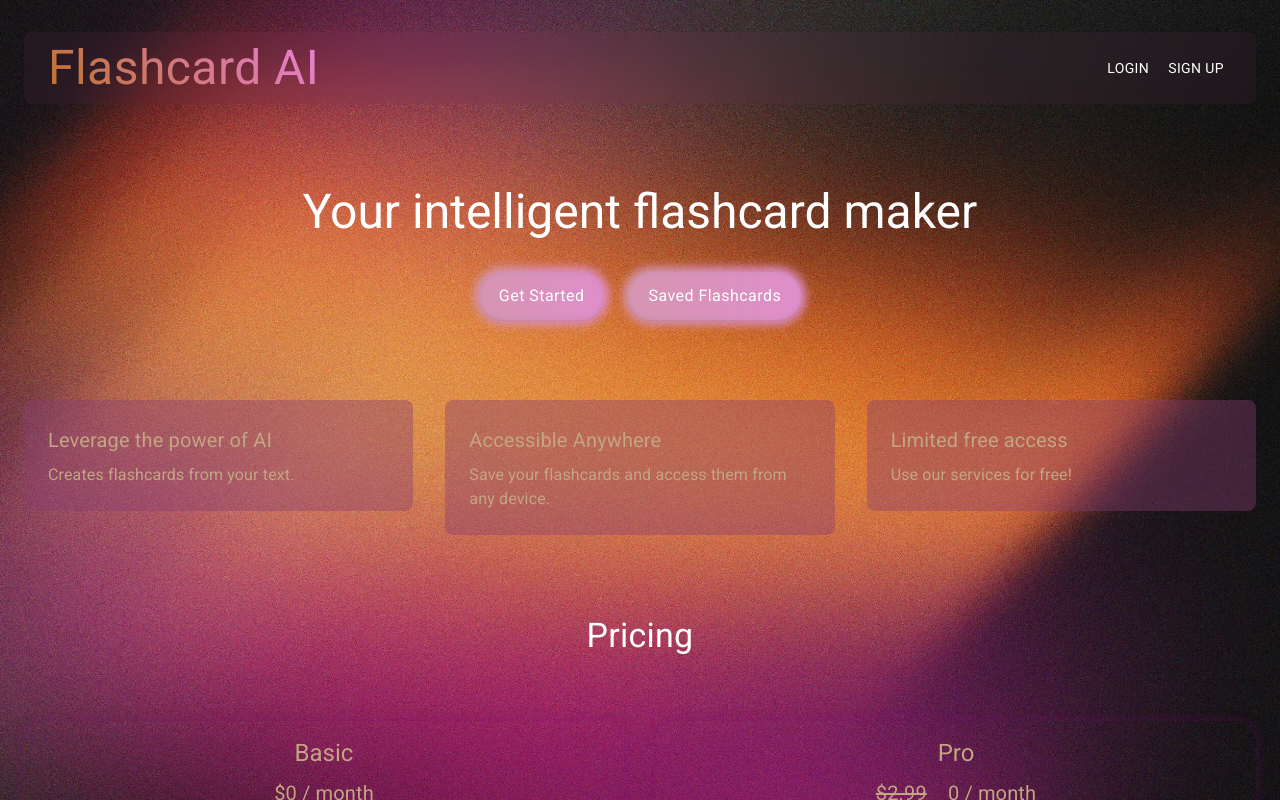
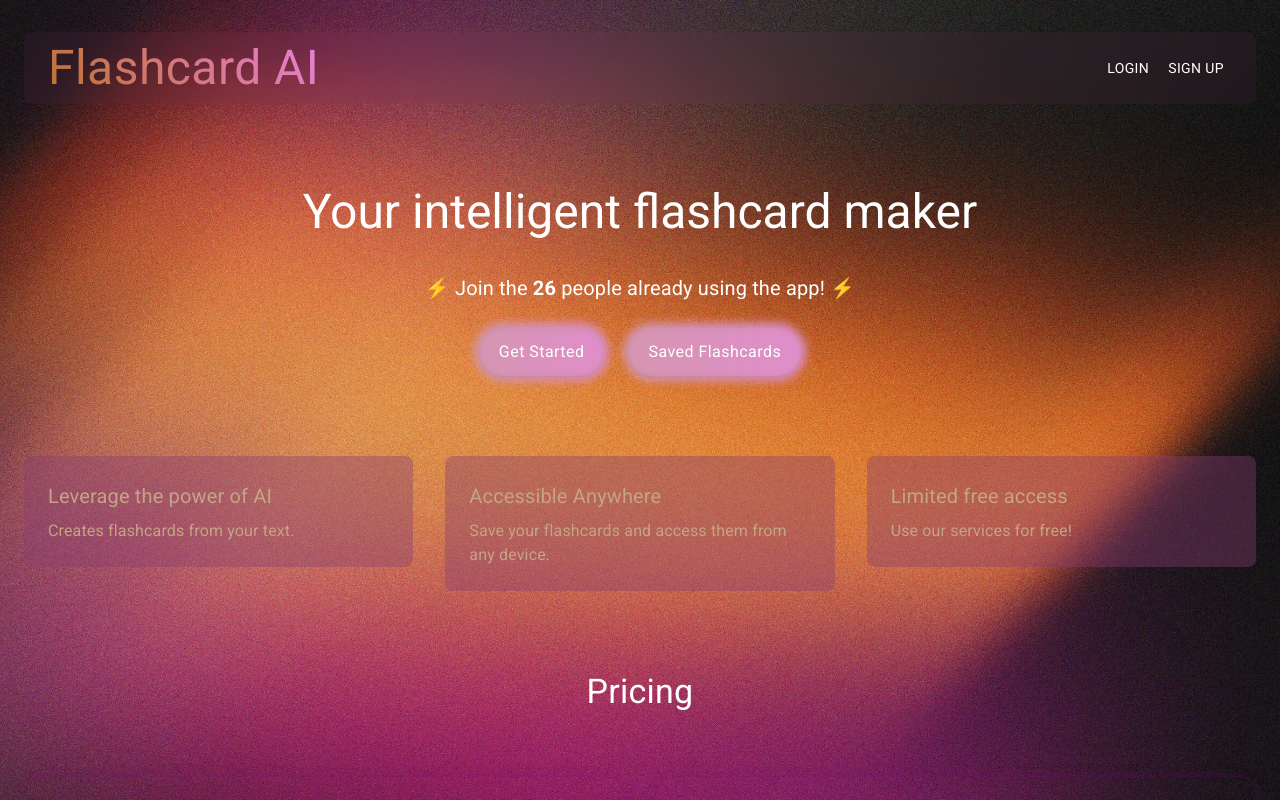
Before and after one commit to Medxo-pro/Flashcard-SaaS, a Next.js app: page / in a window 1280 px wide. Shown: the top 800 px of the page. Built offline with nearby package versions, Linux system fonts and the light colour scheme; no server answers.

Commit message:
stats added

```diff
--- a/app/page.js
+++ b/app/page.js
@@ -89,6 +89,9 @@ export default function Home() {
       <Box sx={{ textAlign: "center", my: 4, mt: 10}}>
         <Typography variant="h3" gutterBottom className="professional-text-subtitle" sx={{ mb: 4 }}>
           Your intelligent flashcard maker
+        </Typography>
+        <Typography variant="h6" gutterBottom color="white" sx={{ mb: 3 }}>
+        ⚡️ Join the <strong>26</strong> people already using the app! ⚡️
         </Typography>
 
         <Button
--- a/app/sign-in/[[...sign-in]]/page.js
+++ b/app/sign-in/[[...sign-in]]/page.js
@@ -6,7 +6,7 @@ export default function SignInPage() {
   return (
     <Container maxWidth="100vw"
     sx={{
-      backgroundImage: 'url(background1.jpg)', // Add your background image URL
+      backgroundImage: 'url(background3.jpg)', // Add your background image URL
       backgroundSize: 'cover',
       backgroundPosition: 'center',
       minHeight: '100vh', // Ensure the container takes up full viewport height
--- a/app/sign-up/[[...sign-up]]/page.js
+++ b/app/sign-up/[[...sign-up]]/page.js
@@ -8,7 +8,7 @@ export default function SignUpPage() {
 
     <Container maxWidth="100vw"
     sx={{
-      backgroundImage: 'url(background1.jpg)', // Add your background image URL
+      backgroundImage: 'url(background3.jpg)', // Add your background image URL
       backgroundSize: 'cover',
       backgroundPosition: 'center',
       minHeight: '100vh', // Ensure the container takes up full viewport height
```
